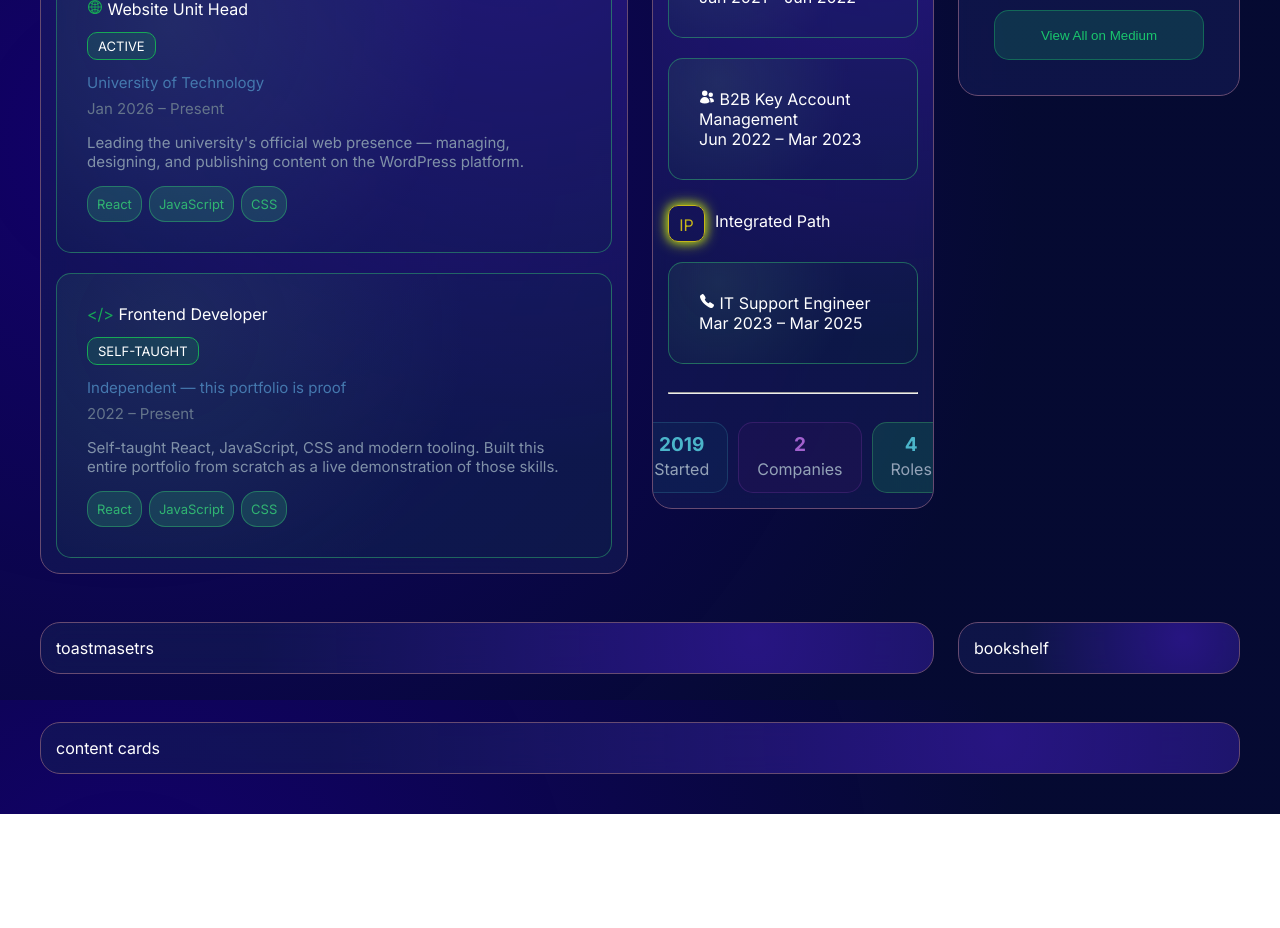
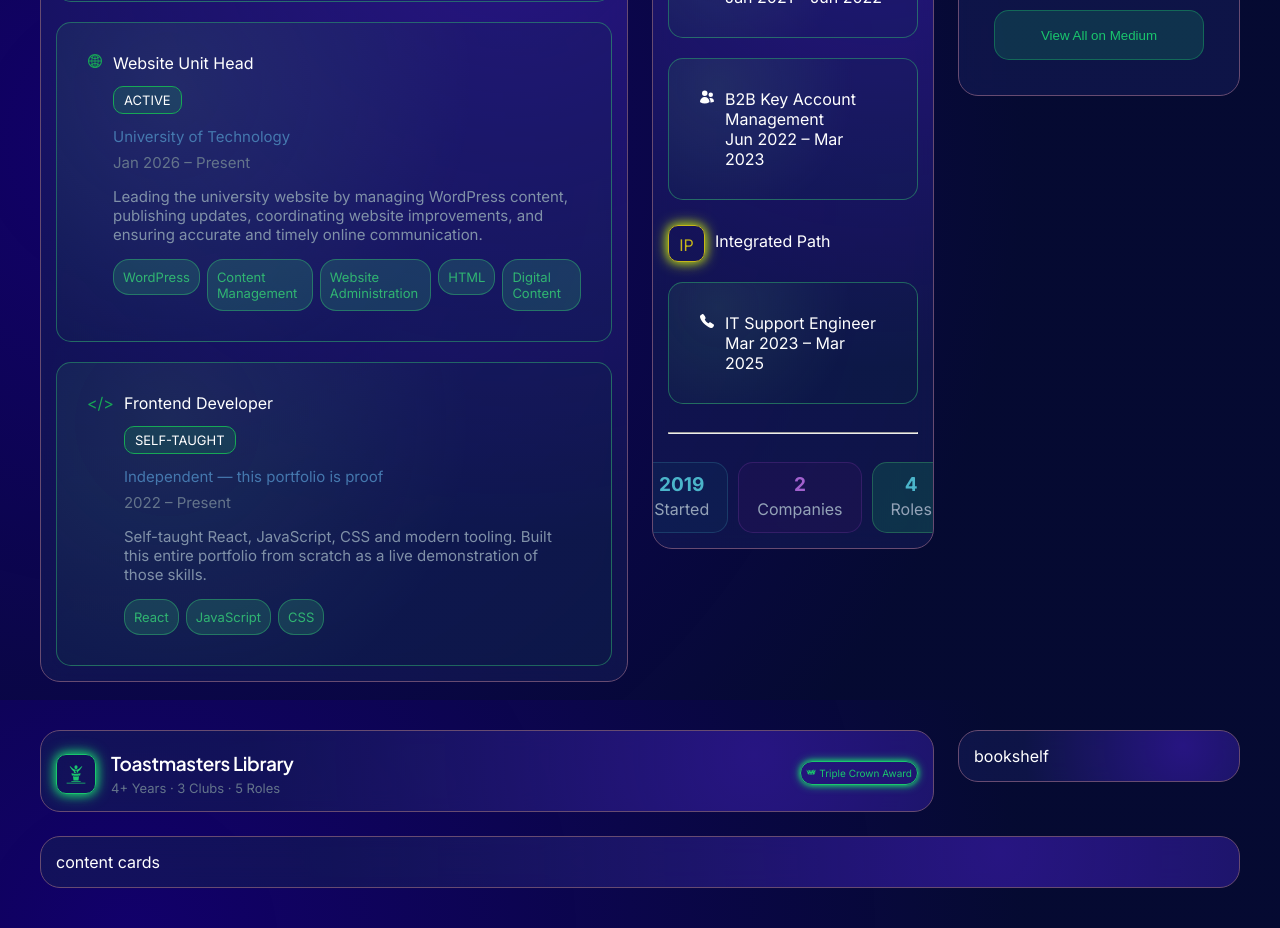
Before and after one commit to AfiaaSattar/AfiaaPortfolio, a React (Vite) app: page / in a window 1280 px wide. Shown: the part 900-1828 px from the top of the page. Before the commit the page ends 1714 px from the top, so only its background shows below. Built offline with nearby package versions, Linux system fonts and the light colour scheme.

Commit message:
19th July

```diff
--- a/src/components/ProfessionalExperience.jsx
+++ b/src/components/ProfessionalExperience.jsx
@@ -58,9 +58,13 @@ export default function ProfessionalExperience(){
 
                 {zainPositions.map((item) => (
                     <div key={item.id} className="position-container" >
+                      <div>
                         <span>{item.icon}</span>
+                      </div>
+                      <div>
                         <span>{item.title}</span>
                         <div>{item.date}</div>
+                       </div>
                     </div>
                 ))}
 
@@ -70,9 +74,13 @@ export default function ProfessionalExperience(){
             </div>
                {IPPositions.map((item) => (
                     <div key={item.id} className="position-container" >
+                       <div>
                         <span>{item.icon}</span>
+                       </div>
+                       <div>
                         <span>{item.title}</span>
                         <div>{item.date}</div>
+                      </div>
                     </div>
                 ))}
             <br />
--- a/src/components/TechnicalTimelineCards.jsx
+++ b/src/components/TechnicalTimelineCards.jsx
@@ -11,8 +11,13 @@ export default function TechnicalTimelineCards(){
         situation: "CURRENT",
         workPlace: "University of Technology",
         date: "2022 – Present",
-        description: "Providing technical support, maintaining university systems, and managing IT infrastructure across departments.",
-        tags: ["React", "JavaScript", "CSS"],
+        description: "Providing support to faculty and administrative staff, troubleshooting computer-related issues, managing digital documents and data, creating reports and spreadsheets, and assisting with day-to-day technology needs across departments.",
+        tags: [
+            "Technical Support",
+            "Microsoft Office",
+            "IT Administration",
+            "Problem Solving"
+        ],
         themeColor: "green"
        },
        {
@@ -22,8 +27,14 @@ export default function TechnicalTimelineCards(){
         situation: "ACTIVE",
         workPlace: "University of Technology",
         date: "Jan 2026 – Present",
-        description: "Leading the university's official web presence — managing, designing, and publishing content on the WordPress platform.",
-        tags: ["React", "JavaScript", "CSS"],
+        description:  "Leading the university website by managing WordPress content, publishing updates, coordinating website improvements, and ensuring accurate and timely online communication.",
+        tags:[
+        "WordPress",
+        "Content Management",
+        "Website Administration",
+        "HTML",
+        "Digital Content"
+        ],
         themeColor: "green"
        },
        {
@@ -84,7 +95,10 @@ export default function TechnicalTimelineCards(){
 
                 {technicalExperience.map((item) =>
                    <div className="technical-body" key={item.id}>
+                    <div>
                       <span className="icon">{item.icon}</span>
+                    </div>
+                     <div>
                         <span>{item.title}</span>
                         <Situation>{item.situation}</Situation>
                         <WorkPlace>{item.workPlace}</WorkPlace>
@@ -98,6 +112,7 @@ export default function TechnicalTimelineCards(){
                             ))}
                        </div>
                      </div>
+                   </div>
                 )}
         </div>
     );
--- a/src/components/ToastmastersCards.jsx
+++ b/src/components/ToastmastersCards.jsx
@@ -1,7 +1,20 @@
+import { GiPublicSpeaker, GiCrown } from "react-icons/gi";
 export default function ToastmastersCard(){
     return(
         <div className="toastmasters-card">
-            toastmasetrs
+         {/*Toastmasters-card-header*/}
+            <div className="toastmasters-header">
+                <div className="toastmasters-left-side">
+                  <GiPublicSpeaker className="fiAwardClass"/>
+                    <div className="toastmasters-text-box">
+                        <h3>Toastmasters Library</h3>
+                        <span>4+ Years · 3 Clubs · 5 Roles</span>
+                    </div>
+                </div>
+                <div className="toastmasters-right-side">
+                    <span> <GiCrown /> Triple Crown Award</span>
+                </div>
+            </div>
         </div>
     );
 }
--- a/src/index.css
+++ b/src/index.css
@@ -511,6 +511,9 @@ box-shadow: 0 0 5px #1ac66d, 0 0 10px #1ac66d;
 }
 /*technical-body*/
 .technical-body{
+display: flex;
+justify-content: flex-start;
+gap:10px;
 border-radius: 15px;
 border: 1px solid #31b7717d;
 padding: 30px;
@@ -624,6 +627,9 @@ box-shadow: 0 0 15px #a9c61a, 0 0 10px #a9c61a;
 }
 
 .position-container{
+  display: flex;
+  justify-content: flex-start;
+  gap: 10px;
   border-radius: 15px;
   border: 1px solid #31b7717d;
   padding: 30px;
@@ -636,3 +642,60 @@ box-shadow: 0 0 15px #a9c61a, 0 0 10px #a9c61a;
   ),
   #033f301a;
 }
+
+/*Toastmasters Card*/
+/*toastmasters-header*/
+.toastmasters-card{
+  align-items: center;
+  justify-content: center;
+}
+.toastmasters-header{
+  display: flex;
+  justify-content: space-between;
+  align-items: center;
+  width: 100%;
+}
+.toastmasters-left-side{
+ display: flex;
+ align-items: center;
+ gap:15px;
+}
+.fiAwardClass{
+width: 20px;
+height: 20px;
+padding: 9px;
+margin-top: 5px;
+border: 1px solid ;
+border-radius: 10px;
+color: #1ac66d;
+box-shadow: 0 0 15px #1ac66d, 0 0 10px #1ac66d;
+}
+.toastmasters-text-box{
+display: flex;
+flex-direction: column;
+}
+.toastmasters-text-box h3{
+  color: #ffffff;
+  margin: 5px 0px;
+  font-size: 19px;
+  font-family: 'Plus Jakarta Sans', sans-serif !important;
+  font-weight: 600;
+  letter-spacing: -0.02em;
+}
+.toastmasters-text-box span{
+  color: #64748b;
+  font-size: 13px;
+}
+.toastmasters-right-side{
+color: #ffffff;
+}
+.toastmasters-right-side span{
+width: 20px;
+height: 20px;
+padding: 5px;
+border: 1px solid ;
+border-radius: 20px;
+color: #1ac66d;
+font-size: 10px;
+box-shadow: 0 0 5px #1ac66d, 0 0 10px #1ac66d;
+}
```
Lines whose indentation alone changed are shown as unchanged.
